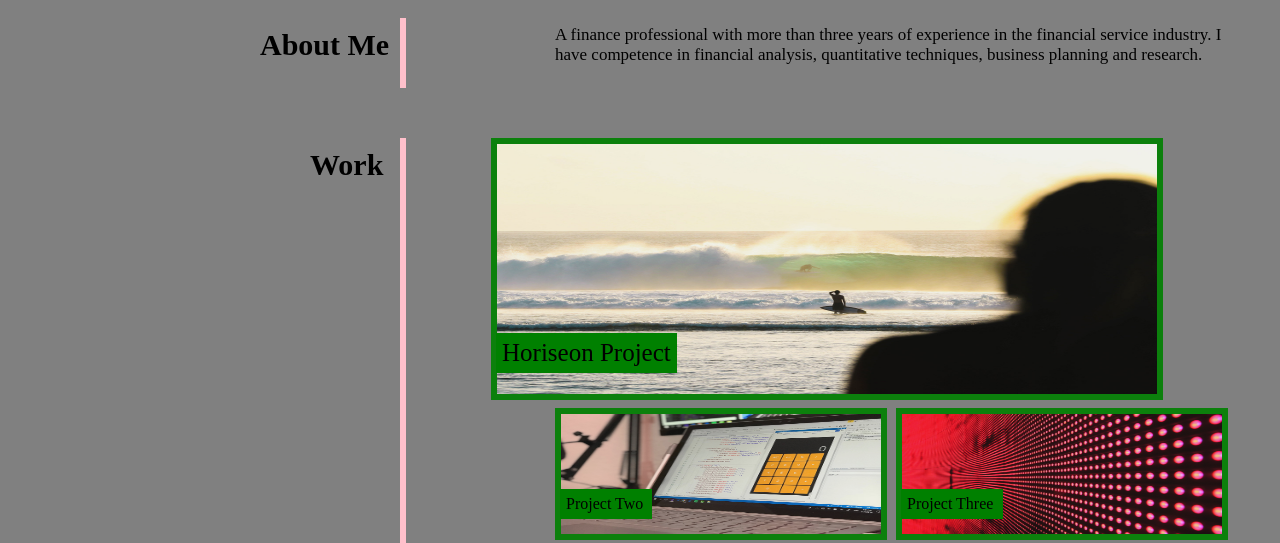
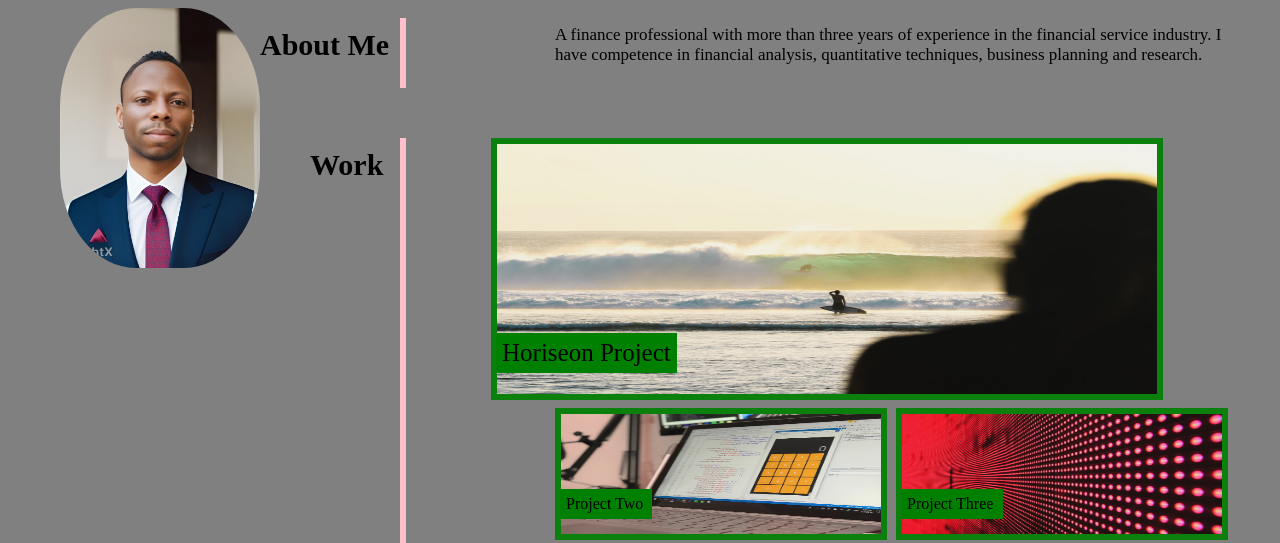
Before and after one commit to AOD4141/Portfolio-challenge1, a plain HTML site: page index.html in a window 1280 px wide. Shown: the part 282-825 px from the top of the page. Drawn offline with Linux system fonts and the light colour scheme.

Commit message:
added avatar image

```diff
--- a/index.html
+++ b/index.html
@@ -37,6 +37,7 @@
 
  <section>
 <div class="professional-summary">
+  <img class="avatar-image" src="images/Profavatar image.jpg" alt="my-image">
 <h2 class="Aboutme">About Me</h2>
 <p class="profile"> A finance professional with more than three years of experience in the financial service industry. I have competence in financial analysis, quantitative techniques,  business planning and research.
 </p>
--- a/style.css
+++ b/style.css
@@ -9,6 +9,7 @@
 .vertical-line{border-left: 6px solid pink;height:70px;position:absolute;left:400px;top: 300px;}
 h2{position: absolute;left:260px;top:285px;font-size: 30px;}
 .profile {font-size: 17px;position:absolute;top: 290px;text-align: left;float:right;right:45px;justify-content: right;inline-size: 680px;}
+.avatar-image{position:absolute;width:200px;height:260px;top:290px;border-radius:38%;float:left;left:60px;}
 
   .vertical-line2{border-left: 6px solid pink;height:550px;position:absolute;left:400px;top: 420px;}
 h3 {position: absolute;left:310px;top:400px;font-size: 30px;}
```
Also changed, not shown: images/Profavatar image.jpg (added), images/Profavatarstylistimage.jpg (added).
